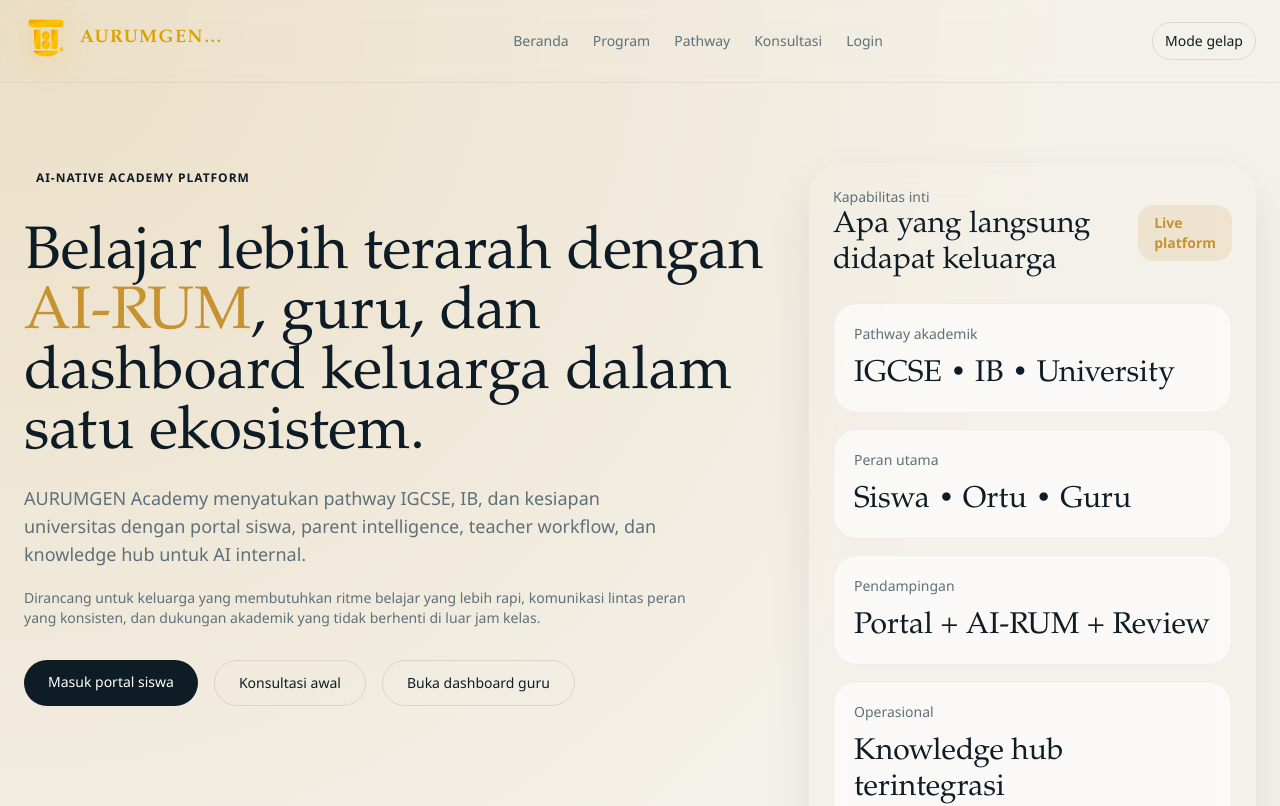
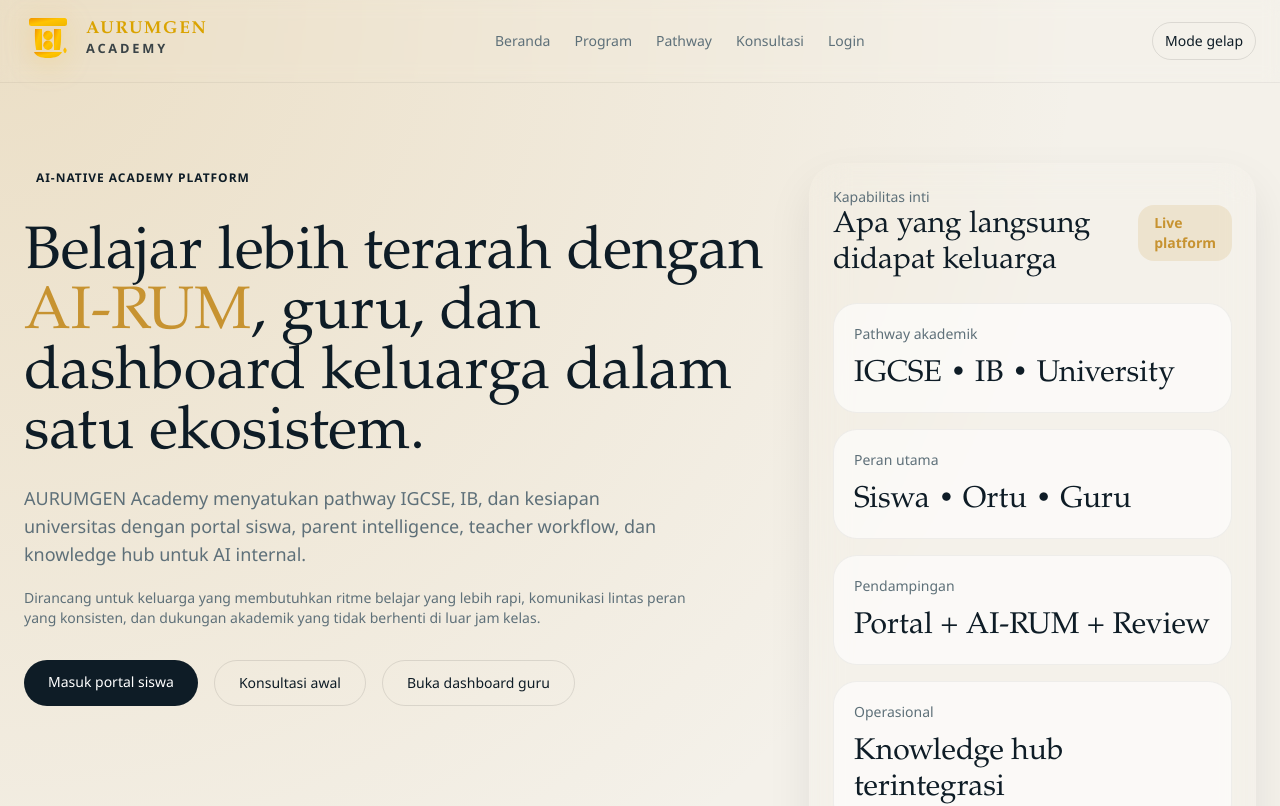
Before and after one commit to Rhmining/aurumgen-academy, a Next.js app: page / in a window 1280 px wide. Shown: the top 806 px of the page. Built offline with nearby package versions, Linux system fonts and the light colour scheme; no server answers.

Commit message:
Refine navbar logo layout and branding

```diff
--- a/components/public/brand-logo.tsx
+++ b/components/public/brand-logo.tsx
@@ -12,11 +12,11 @@
   showWordmark?: boolean;
 }) {
   return (
-    <span className={clsx("inline-flex items-center gap-3", className)}>
+    <span className={clsx("inline-flex items-center gap-3.5 leading-none", className)}>
       <svg
         viewBox="0 0 96 96"
         aria-hidden="true"
-        className={clsx("h-11 w-11 shrink-0 drop-shadow-[0_6px_14px_rgba(240,166,0,0.25)]", markClassName)}
+        className={clsx("h-11 w-11 shrink-0 overflow-visible drop-shadow-[0_6px_14px_rgba(240,166,0,0.25)]", markClassName)}
       >
         <defs>
           <linearGradient id="aurumgen-gold" x1="0%" y1="0%" x2="100%" y2="100%">
@@ -39,9 +39,13 @@
       </svg>
 
       {showWordmark ? (
-        <span className={clsx("font-display text-lg font-semibold tracking-[0.08em] text-[#DAA300]", textClassName)}>
-          AURUMGEN
-          <span className="ml-2 tracking-[0.04em] text-[rgb(var(--foreground))]">Academy</span>
+        <span className={clsx("flex min-w-0 flex-col", textClassName)}>
+          <span className="font-display text-[1.02rem] font-semibold tracking-[0.1em] text-[#DAA300] md:text-[1.08rem]">
+            AURUMGEN
+          </span>
+          <span className="mt-1 font-sans text-[0.78rem] font-semibold uppercase tracking-[0.22em] text-[rgb(var(--foreground))] opacity-80 md:text-[0.8rem]">
+            Academy
+          </span>
         </span>
       ) : null}
     </span>
--- a/components/public/navbar.tsx
+++ b/components/public/navbar.tsx
@@ -17,11 +17,15 @@
 
   return (
     <header className="sticky top-0 z-30 border-b border-black/5 bg-[rgba(var(--background),0.78)] backdrop-blur">
-      <div className="mx-auto flex max-w-7xl items-center justify-between px-6 py-4">
-        <Link href="/" className="min-w-0">
-          <BrandLogo className="max-w-[220px]" markClassName="h-10 w-10" textClassName="truncate text-base md:text-lg" />
+      <div className="mx-auto flex max-w-7xl items-center justify-between gap-4 px-6 py-3.5">
+        <Link href="/" className="shrink-0">
+          <BrandLogo
+            className="min-w-fit"
+            markClassName="h-11 w-11 md:h-12 md:w-12"
+            textClassName="min-w-fit"
+          />
         </Link>
-        <nav className="hidden gap-6 text-sm md:flex">
+        <nav className="hidden items-center gap-6 text-sm md:flex">
           {links.map((link) => (
             <Link key={link.href} href={link.href} className="text-[rgb(var(--muted))] transition hover:text-[rgb(var(--foreground))]">
               {link.label}
```
